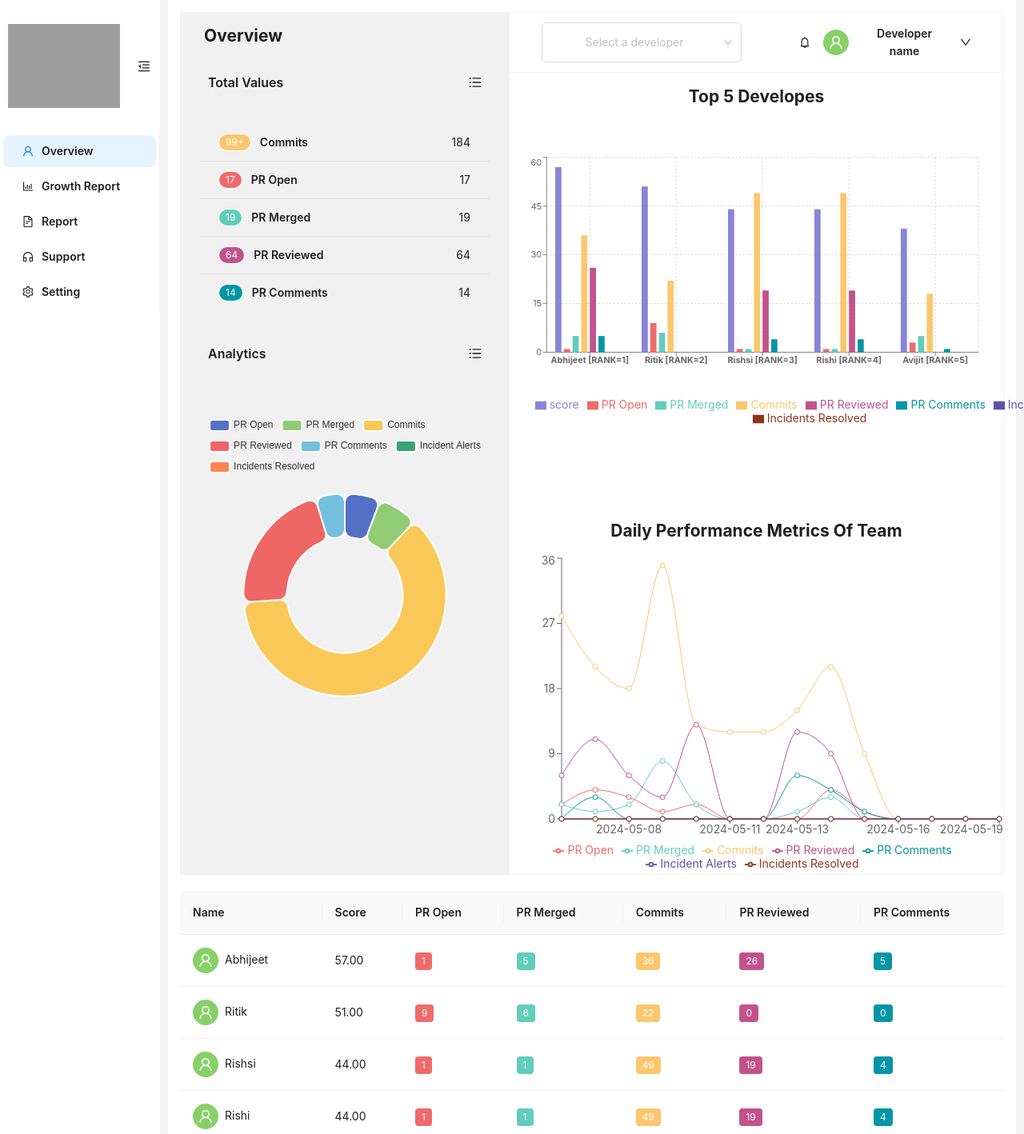
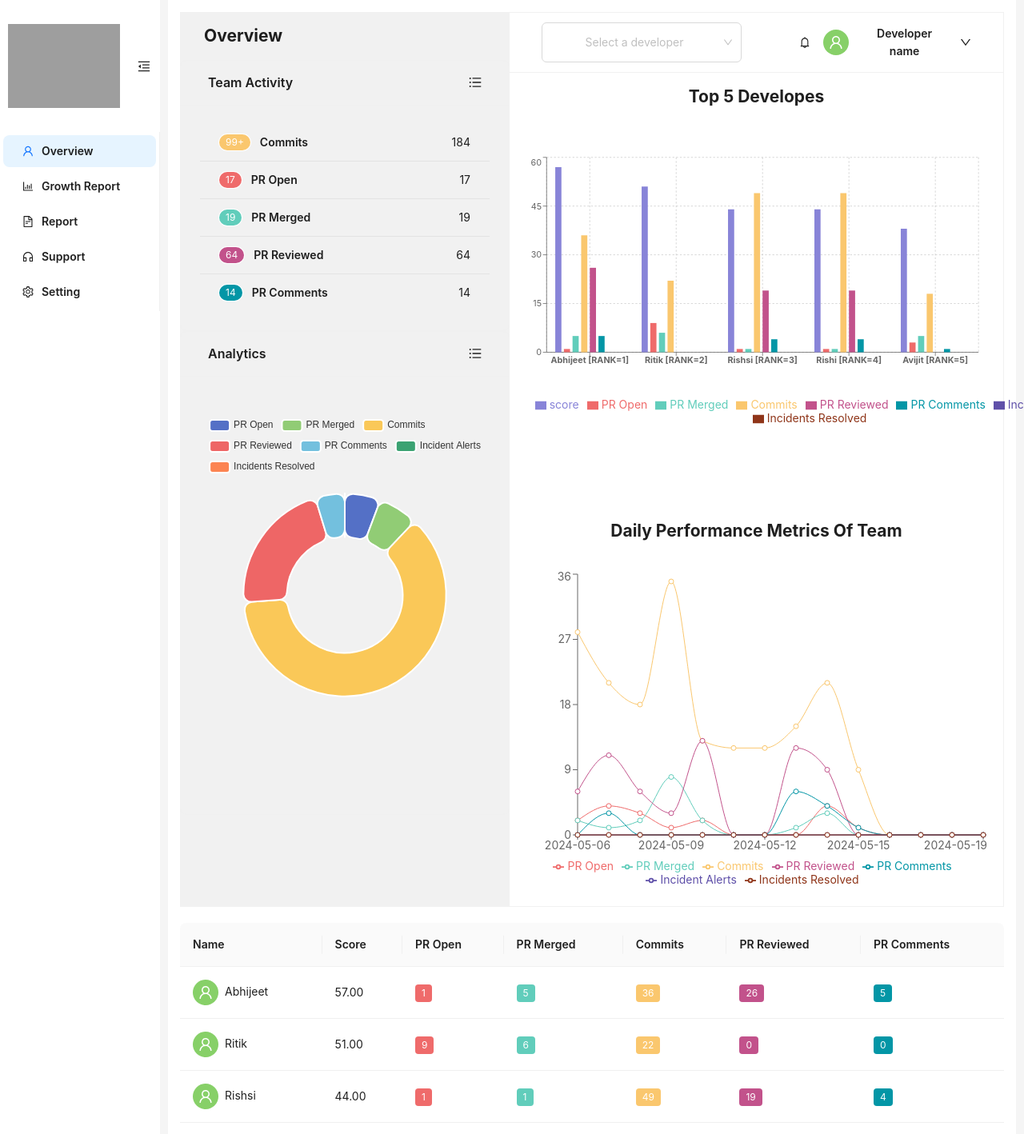
Before and after one commit to RichieRich2020/DevDynamics_Assignment, a React (Create React App) app: page / in a window 1280 px wide. Shown: the top 1418 px of the page at 80% size. Built offline with nearby package versions, Linux system fonts and the light colour scheme; grey boxes are pictures that could not be loaded.

Commit message:
conditional changes

```diff
--- a/src/Components/ChartComponent.tsx
+++ b/src/Components/ChartComponent.tsx
@@ -46,7 +46,7 @@ const ChartComponent: React.FC<ChartComponentProps> = ({
           // Add any other styles as needed
         }}
       > */}
-      <div style={{ width: "100%" }}>
+      <div style={{ width: "100%", padding: "20px" }}>
         <ResponsiveContainer width="100%" height={400}>
           <LineChart data={lineChartData}>
             <XAxis dataKey="date" />
--- a/src/Components/DeveloperActivityDashboard.tsx
+++ b/src/Components/DeveloperActivityDashboard.tsx
@@ -187,7 +187,12 @@ const DeveloperActivityDashboard: React.FC<DashboardProps> = ({ data }) => {
                   paddingRight: "10px",
                 }}
               >
-                <span>Total Values</span>
+                {developerFilter == "" ? (
+                  <span>Team Activity </span>
+                ) : (
+                  <span>Activity</span>
+                )}
+
                 <UnorderedListOutlined style={{ marginLeft: "10px" }} />
               </div>
             }
```
